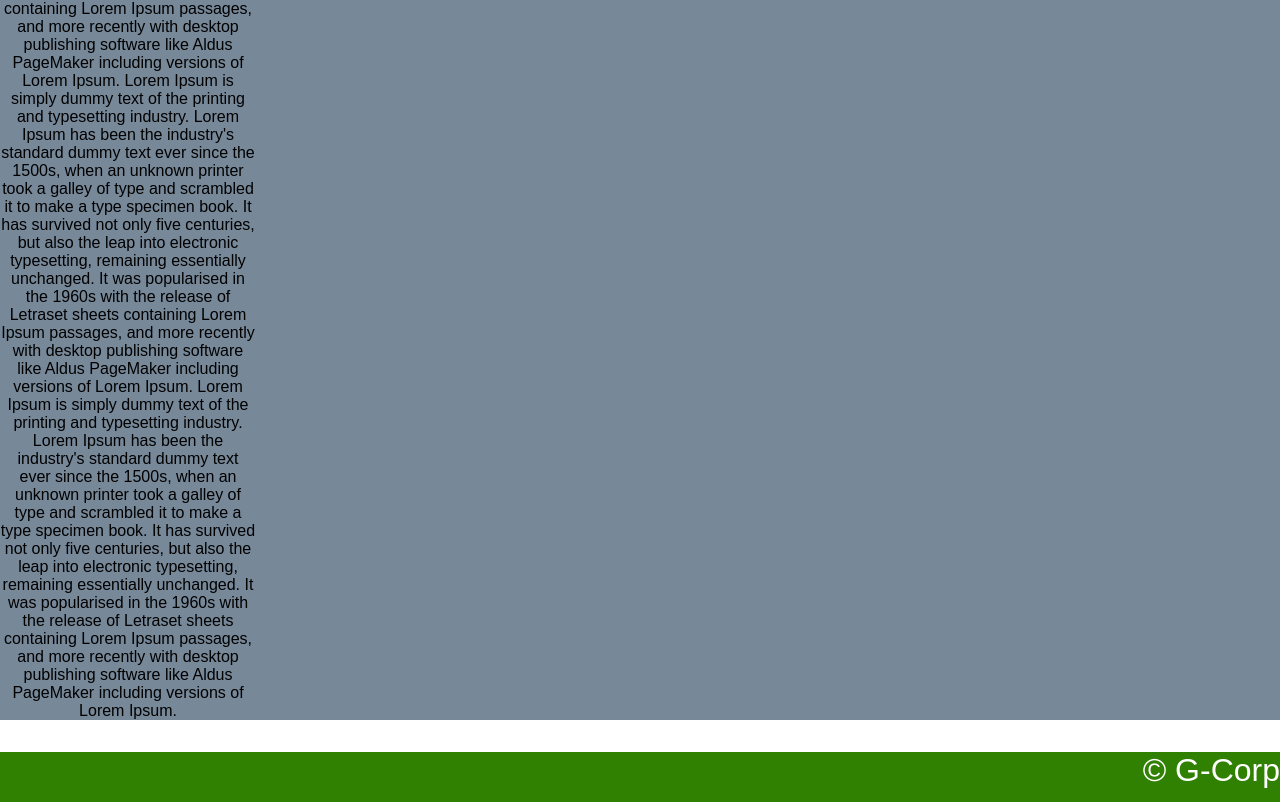
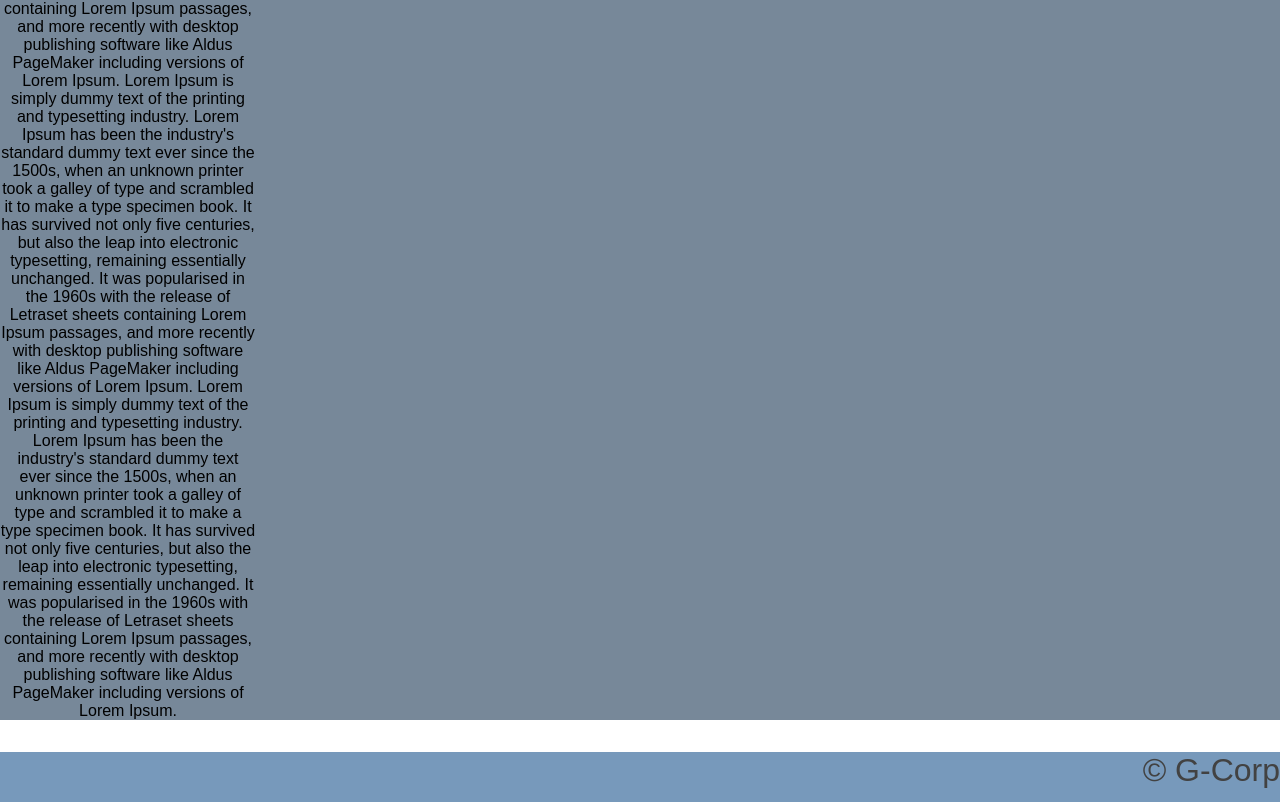
Before and after one commit to giliyoffe/tmpSaveReact-Site, a React (Create React App) app: page / in a window 1280 px wide. Shown: the part 328-1130 px from the top of the page. Built offline with nearby package versions, Linux system fonts and the light colour scheme.

Commit message:
added footer css

```diff
--- a/src/App.css
+++ b/src/App.css
@@ -24,12 +24,15 @@
   color: #000;
 }
 .App-footer{
-  background-color: #308001;
+  background-color: #79B;
   height: 50px;
   width: 100%;
-  color: #fff;
+  color: #424242;
   text-align: right;
   font-size: 2em;
+}
+.Footer-txt{
+  padding-right: 0.5em;
 }
 .content{
   padding-top: var(--header-height);
```
